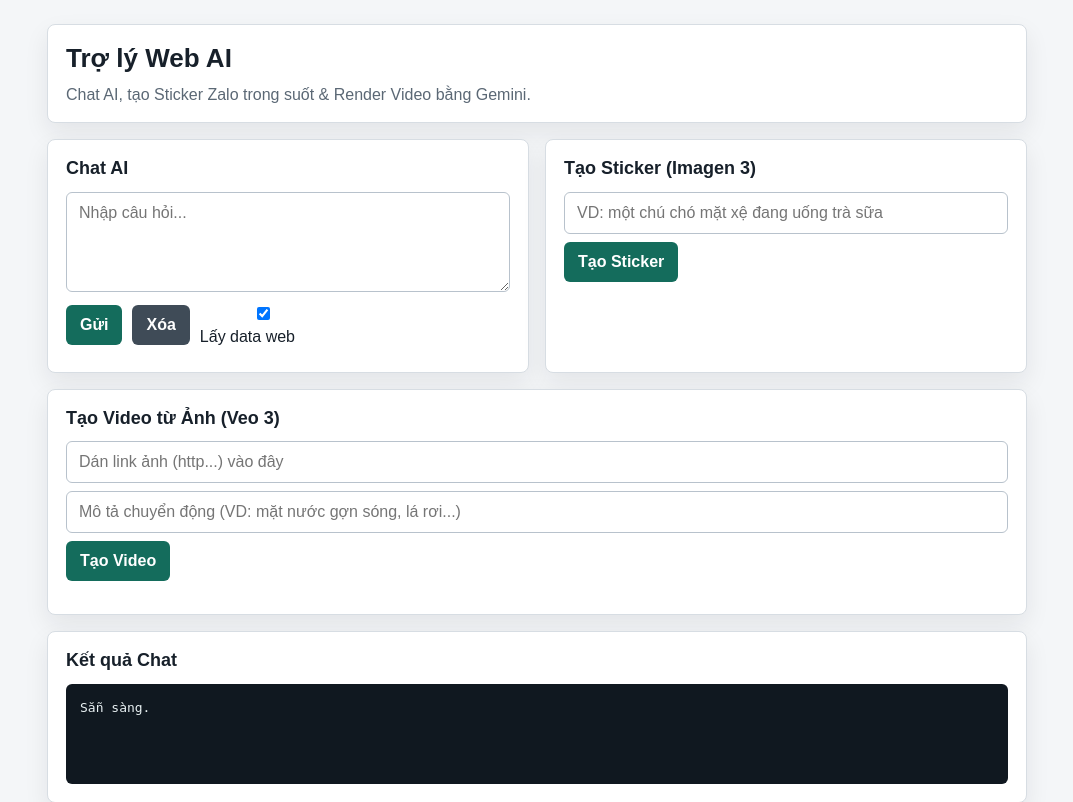
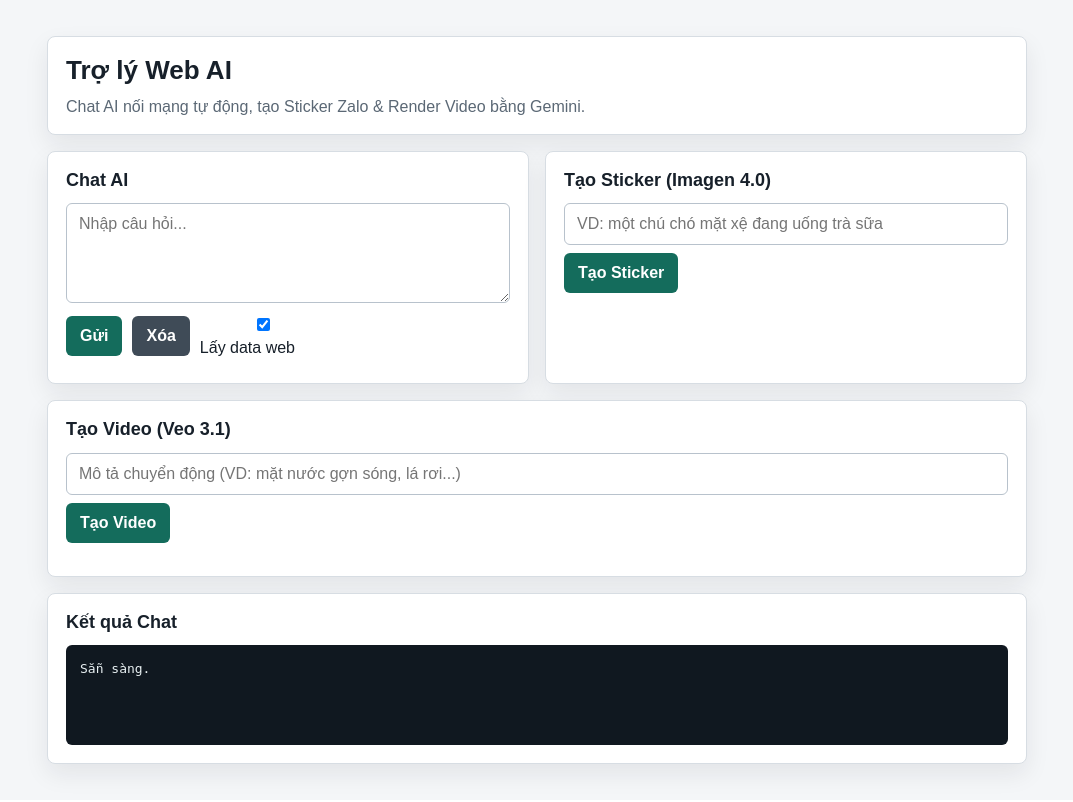
Before and after one commit to thuyALC/web-bot-page, a Flask app: page / in a window 1280 px wide. Shown: the top 802 px of the page, without its empty margins (103-1176 px from the left). Run offline with Flask 3, Linux system fonts and the light colour scheme.

Commit message:
Update index.html

```diff
--- a/templates/index.html
+++ b/templates/index.html
@@ -28,7 +28,7 @@
   <main>
     <section class="panel">
       <h1>Trợ lý Web AI</h1>
-      <p style="color: #5b6875; margin: 0;">Chat AI, tạo Sticker Zalo trong suốt & Render Video bằng Gemini.</p>
+      <p style="color: #5b6875; margin: 0;">Chat AI nối mạng tự động, tạo Sticker Zalo & Render Video bằng Gemini.</p>
     </section>
 
     <section class="grid">
@@ -43,7 +43,7 @@
       </div>
 
       <div class="panel">
-        <h2>Tạo Sticker (Imagen 3)</h2>
+        <h2>Tạo Sticker (Imagen 4.0)</h2>
         <input id="sticker-prompt" placeholder="VD: một chú chó mặt xệ đang uống trà sữa">
         <div class="row">
           <button id="create-sticker">Tạo Sticker</button>
@@ -56,15 +56,14 @@
     </section>
 
     <section class="panel">
-      <h2>Tạo Video từ Ảnh (Veo 3)</h2>
-      <input id="video-image-url" placeholder="Dán link ảnh (http...) vào đây">
+      <h2>Tạo Video (Veo 3.1)</h2>
       <input id="video-prompt" placeholder="Mô tả chuyển động (VD: mặt nước gợn sóng, lá rơi...)">
       <div class="row">
         <button id="create-video">Tạo Video</button>
       </div>
       <div class="media-box" id="video-status"></div>
       <div class="media-box">
-        <video id="video-player" controls></video>
+        <video id="video-player" controls autoplay loop></video>
       </div>
     </section>
 
@@ -79,7 +78,13 @@
 
     async function postJson(url, data) {
       const res = await fetch(url, { method: "POST", headers: { "Content-Type": "application/json" }, body: JSON.stringify(data) });
-      const json = await res.json();
+      const text = await res.text();
+      let json;
+      try {
+        json = JSON.parse(text);
+      } catch (err) {
+        throw new Error(`Lỗi giao tiếp máy chủ (URL: ${url}). Kiểm tra lại xem backend đã build xong chưa.`);
+      }
       if (!res.ok) throw new Error(json.error || "Lỗi máy chủ.");
       return json;
     }
@@ -100,8 +105,9 @@
       const prompt = document.querySelector("#sticker-prompt").value.trim();
       const status = document.querySelector("#sticker-status");
       const img = document.querySelector("#sticker-img");
+      if (!prompt) { status.textContent = "Nhập mô tả đã ông nội!"; return; }
       img.style.display = "none";
-      status.textContent = "Đang vẽ sticker... Vui lòng đợi tầm 10-15s.";
+      status.textContent = "Đang vẽ sticker bằng Imagen 4... Vui lòng đợi.";
       try {
         const data = await postJson("/api/sticker", { prompt });
         img.src = data.sticker_url;
@@ -110,19 +116,47 @@
       } catch (err) { status.textContent = err.message; }
     });
 
-    // Tạo Video
+    // Tạo Video (Dùng Polling, Đã đồng bộ API)
     document.querySelector("#create-video").addEventListener("click", async () => {
-      const image_url = document.querySelector("#video-image-url").value.trim();
       const prompt = document.querySelector("#video-prompt").value.trim();
       const status = document.querySelector("#video-status");
       const video = document.querySelector("#video-player");
+
+      if (!prompt) { status.textContent = "Nhập mô tả đã!"; return; }
+
       video.style.display = "none";
-      status.textContent = "Đang render video... Có thể mất 30-60s.";
+      status.textContent = "Đang gửi lệnh render cho máy chủ Google...";
+
       try {
-        const data = await postJson("/api/video", { image_url, prompt });
-        video.src = data.video_url;
-        video.style.display = "block";
-        status.textContent = "Render xong! Bấm Play để xem.";
+        // Gửi lệnh Start
+        const startData = await postJson("/api/video/start", { prompt });
+        const opName = startData.operation;
+
+        let attempts = 0;
+        const maxAttempts = 20; // Polling trong 3 phút
+
+        const pollInterval = setInterval(async () => {
+            attempts++;
+            status.textContent = `Đang render video bằng Veo... (Check lần: ${attempts}/${maxAttempts}). Mất khoảng 1-2 phút.`;
+
+            try {
+                // Check tiến trình Status
+                const pollData = await postJson("/api/video/status", { operation: opName });
+                if (pollData.done) {
+                    clearInterval(pollInterval);
+                    video.src = pollData.video_url;
+                    video.style.display = "block";
+                    status.textContent = "Render xong! Bấm Play để xem.";
+                } else if (attempts >= maxAttempts) {
+                    clearInterval(pollInterval);
+                    status.textContent = "Render lâu quá timeout mẹ rồi. Thử phát nữa xem sao.";
+                }
+            } catch(e) {
+                clearInterval(pollInterval);
+                status.textContent = e.message;
+            }
+        }, 10000);
+
       } catch (err) { status.textContent = err.message; }
     });
 
```
